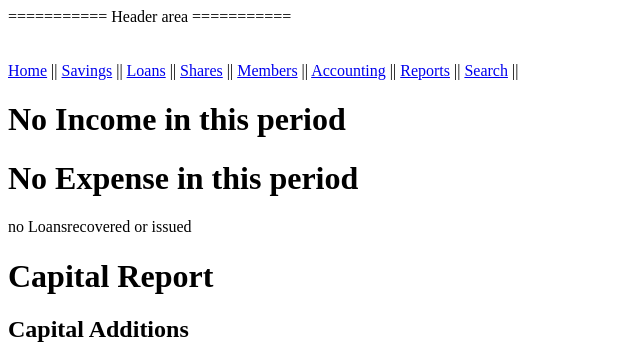
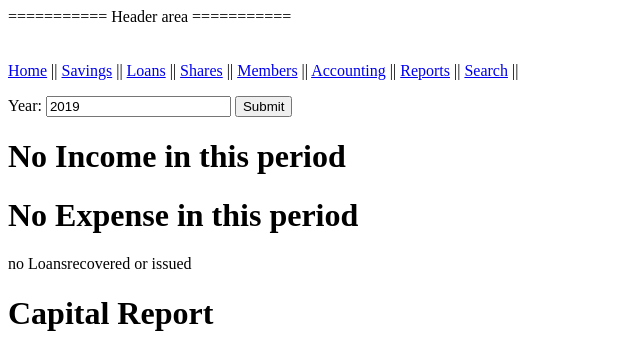
Before and after one commit to suresh466/cooperative_finance, a Django app: page /reports/yearly in a window 1280 px wide. Shown: the top 354 px of the page, without its empty margins (0-640 px from the left). Run offline with Django 3.2, Linux system fonts and the light colour scheme; data that the repository does not hold is empty.

Commit message:
get report of a particular year while rendering yearly report

```diff
--- /dev/null
+++ b/reports/templates/reports/_form_year.html
@@ -0,0 +1,4 @@
+<form method="POST">
+	{% csrf_token %}
+	<p>Year: <input type='number' name='year' value='2019'> <button type="submit">Submit</button></p>
+</form>
--- a/reports/templates/reports/yearly.html
+++ b/reports/templates/reports/yearly.html
@@ -2,6 +2,7 @@
 
 {% block content %}
 
+{% include 'reports/_form_year.html' %}
 {% include 'reports/_income.html' %}
 {% include 'reports/_expense.html' %}
 {% include 'reports/_loans.html' %}
--- a/reports/views.py
+++ b/reports/views.py
@@ -13,9 +13,12 @@ def report(request):
 
     return render(request, template)
 
-def _income(year=datetime.now().year, month=datetime.now().month):
-    incomes = Income.objects.filter(delete_status = False, date_created__year = year,
-            date_created__month = month)
+def _income(year=datetime.now().year, month=datetime.now().month, yearly=False):
+    if yearly == True:
+        incomes = Income.objects.filter(delete_status = False, date_created__year = year)
+    else:
+        incomes = Income.objects.filter(delete_status = False, date_created__year = year,
+                date_created__month = month)
     return incomes
 
 def income(request):
@@ -36,9 +39,12 @@ def income(request):
 
     return render(request, template, context)
 
-def _expense(year=datetime.now().year, month=datetime.now().month):
-    expenses = Expense.objects.filter(delete_status = False, date_created__year = year,
-            date_created__month = month)
+def _expense(year=datetime.now().year, month=datetime.now().month, yearly=False):
+    if yearly == True:
+        expenses = Expense.objects.filter(delete_status = False, date_created__year = year)
+    else:
+        expenses = Expense.objects.filter(delete_status = False, date_created__year = year,
+                date_created__month = month)
     return expenses
 
 def expense(request):
@@ -58,11 +64,15 @@ def expense(request):
 
     return render(request, template, context)
 
-def _loan(year=datetime.now().year, month=datetime.now().month):
-    loans_rec = LoanPayment.objects.filter(delete_status = False, date_created__year = year,
-            date_created__month = month)
-    loans_issued = LoansIssue.objects.filter(delete_status = False, date_created__year = year,
-            date_created__month = month)
+def _loan(year=datetime.now().year, month=datetime.now().month, yearly=False):
+    if yearly == True:
+        loans_rec = LoanPayment.objects.filter(delete_status = False, date_created__year = year)
+        loans_issued = LoansIssue.objects.filter(delete_status = False, date_created__year = year)
+    else:
+        loans_rec = LoanPayment.objects.filter(delete_status = False, date_created__year = year,
+                date_created__month = month)
+        loans_issued = LoansIssue.objects.filter(delete_status = False, date_created__year = year,
+                date_created__month = month)
     return {'loans_rec': loans_rec, 'loans_issued': loans_issued}
 
 def loan(request):
@@ -85,26 +95,41 @@ def loan(request):
 
     return render(request, template, context)
 
-def _capital(year=datetime.now().year, month=datetime.now().month):
+def _capital(year=datetime.now().year, month=datetime.now().month,yearly=False):
 
-    shares_buy = ShareBuy.objects.filter(delete_status = False, date_created__year = year,
-            date_created__month = month)
-    shares_sell = ShareSell.objects.filter(delete_status = False, date_created__year = year,
-            date_created__month = month)
+    if yearly == True:
+        shares_buy = ShareBuy.objects.filter(delete_status = False, date_created__year = year)
+        shares_sell = ShareSell.objects.filter(delete_status = False, date_created__year = year)
+
+        savings_deposit = SavingDeposit.objects.filter(delete_status = False, date_created__year = year)
+        savings_withdrawal = SavingWithdrawal.objects.filter(delete_status = False, date_created__year = year)
+
+        loan_payment = LoanPayment.objects.filter(delete_status = False, date_created__year = year)
+        loans_issued = LoansIssue.objects.filter(delete_status = False, date_created__year = year)
+    else:
+        shares_buy = ShareBuy.objects.filter(delete_status = False, date_created__year = year,
+                date_created__month = month)
+        shares_sell = ShareSell.objects.filter(delete_status = False, date_created__year = year,
+                date_created__month = month)
+
+        savings_deposit = SavingDeposit.objects.filter(delete_status = False, date_created__year = year,
+                date_created__month = month)
+        savings_withdrawal = SavingWithdrawal.objects.filter(delete_status = False, date_created__year = year,
+                date_created__month = month)
+
+        loan_payment = LoanPayment.objects.filter(delete_status = False, date_created__year = year,
+                date_created__month = month)
+        loans_issued = LoansIssue.objects.filter(delete_status = False, date_created__year = year,
+                date_created__month = month)
+        loan_payment_sum= loan_payment.aggregate(Sum('principal'))['principal__sum']
+        loans_issued_sum = loans_issued.aggregate(Sum('principal'))['principal__sum']
+
     shares_buy_sum = shares_buy.aggregate(Sum('number'))['number__sum']
     shares_sell_sum = shares_sell.aggregate(Sum('number'))['number__sum']
 
-    savings_deposit = SavingDeposit.objects.filter(delete_status = False, date_created__year = year,
-            date_created__month = month)
-    savings_withdrawal = SavingWithdrawal.objects.filter(delete_status = False, date_created__year = year,
-            date_created__month = month)
     savings_deposit_sum = savings_deposit.aggregate(Sum('amount'))['amount__sum']
     savings_withdrawal_sum= savings_withdrawal.aggregate(Sum('amount'))['amount__sum']
 
-    loan_payment = LoanPayment.objects.filter(delete_status = False, date_created__year = year,
-            date_created__month = month)
-    loans_issued = LoansIssue.objects.filter(delete_status = False, date_created__year = year,
-            date_created__month = month)
     loan_payment_sum= loan_payment.aggregate(Sum('principal'))['principal__sum']
     loans_issued_sum = loans_issued.aggregate(Sum('principal'))['principal__sum']
 
@@ -177,14 +202,23 @@ def monthly(request):
 def yearly(request):
     template = 'reports/yearly.html'
 
-    loan = _loan()
-    capital = _capital()
+    if request.method == 'POST':
+        year = request.POST.get('year')
+        loan = _loan(year=year,yearly=True)
+        capital = _capital(year=year,yearly=True)
+        incomes = _income(year=year,yearly=True)
+        expenses = _expense(year=year,yearly=True)
+    else:
+        loan = _loan(yearly=True)
+        capital = _capital(yearly=True)
+        incomes = _income(yearly=True)
+        expenses = _expense(yearly=True)
 
     context = {
         'title_yearly': 'Yearly',
-        'items_income': _income(),
+        'items_income': incomes,
         'title_income': 'Income',
-        'items_expenses': _expense(),
+        'items_expenses': expenses,
         'title_expenses': 'Expense',
         'items_loans': loan.get('loans_rec','none'),
         'issued_items_loans': loan.get('loans_issued','none'),
```
